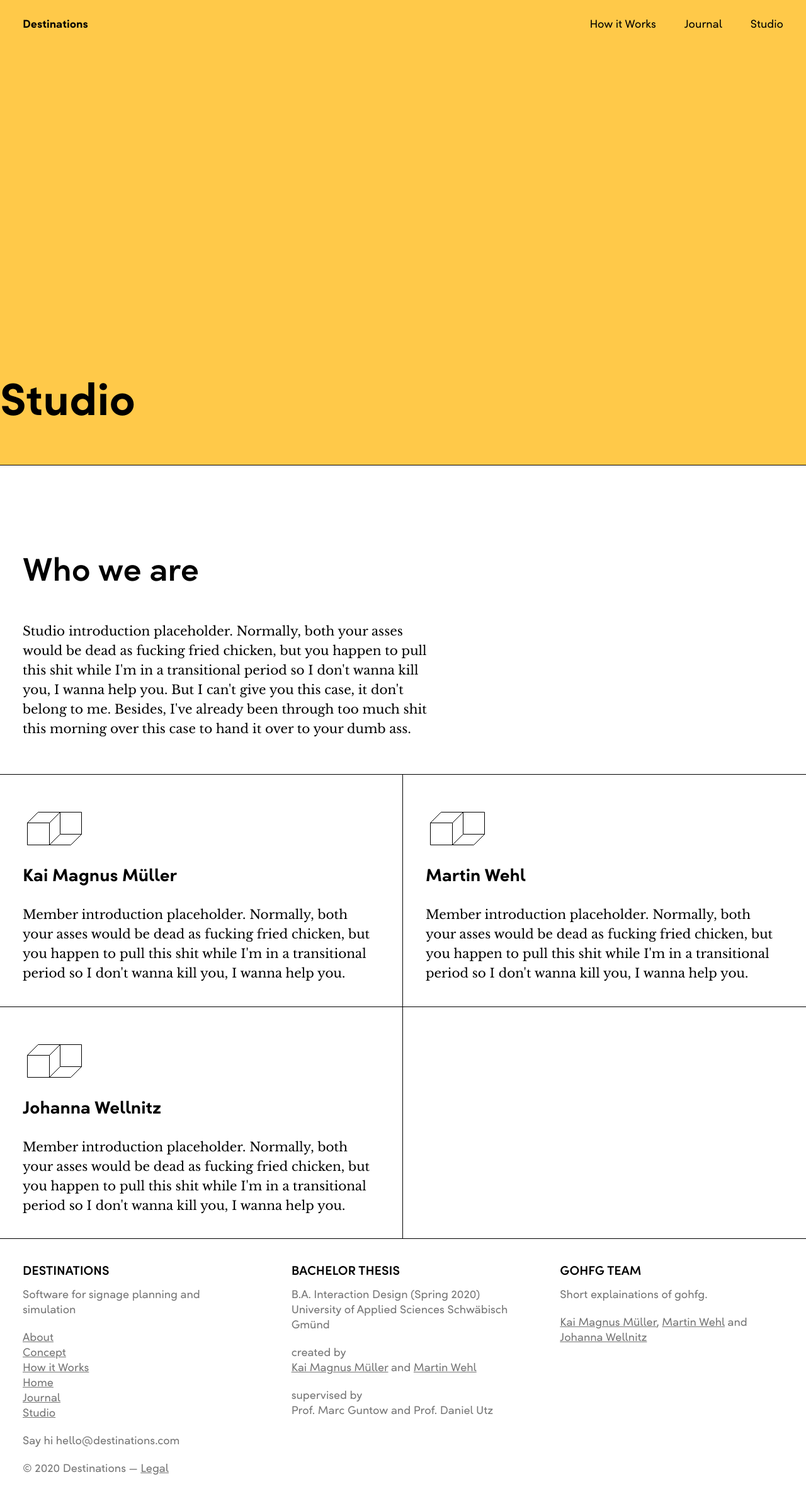
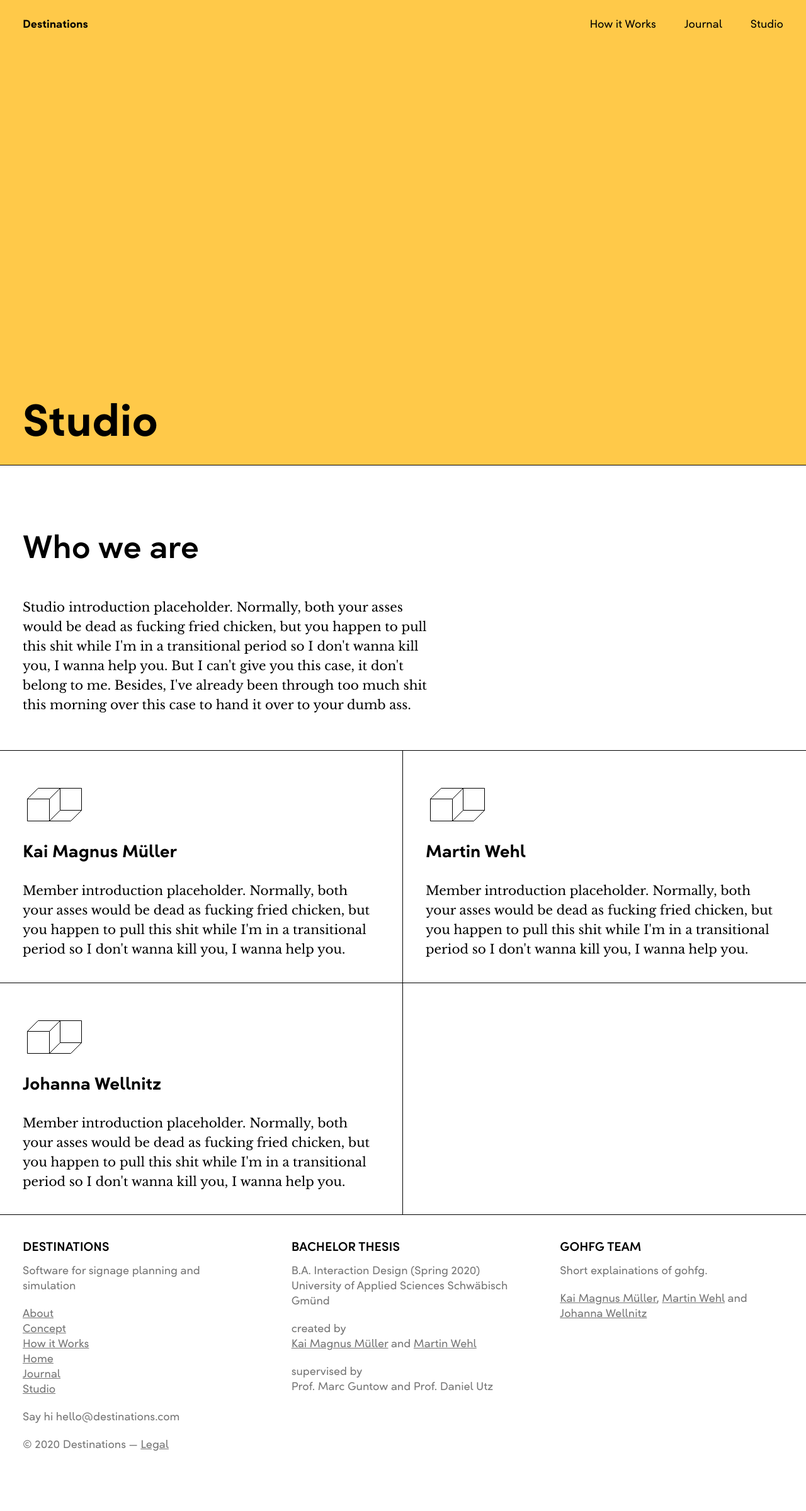
Before and after one commit to The-Destinations-Company/the-destinations-company.github.io, a Jekyll site: the page built from studio.html, in a window 1280 px wide. Shown: the whole page at 63% size. Built offline with Jekyll 4.4.1, drawn with Linux system fonts in a browser that asks for light colours; some web fonts are replaced; after the commit the page ends 2361 px from its top, so only the background shows below that.

Commit message:
heading optimizations

```diff
--- a/_layouts/default.html
+++ b/_layouts/default.html
@@ -32,9 +32,9 @@ layout: compress
     <meta name="msapplication-TileColor" content="2a4cc4">
     <meta name="theme-color" content="2a4cc4">
     <meta name='viewport' content='initial-scale=1, viewport-fit=cover'>
-    <link rel="preload" as="font" href="/assets/fonts/webFonts/SofiaProRegular/font.woff2">
-    <link rel="preload" as="font" href="/assets/fonts/webFonts/SofiaProSemiBold/font.woff2">
-    <link rel="preload" as="font" href="/assets/fonts/webFonts/SofiaProBold/font.woff2">
+<!--    <link rel="preload" as="font" href="/assets/fonts/webFonts/SofiaProRegular/font.woff2">-->
+<!--    <link rel="preload" as="font" href="/assets/fonts/webFonts/SofiaProSemiBold/font.woff2">-->
+<!--    <link rel="preload" as="font" href="/assets/fonts/webFonts/SofiaProBold/font.woff2">-->
     <link rel="stylesheet" href="/assets/fonts/destinations-fonts.css">
     <link rel="stylesheet" href="/assets/css/main.css?v=0.1.0">
 </head>
--- a/_scss/_base.scss
+++ b/_scss/_base.scss
@@ -19,7 +19,7 @@ $border: 1px $grey-100 solid;
   h1 {
     margin: 0 0 36px 36px;
     width: 66%;
-    line-height: 126.4%;
+    line-height: 100%;
   }
 
   .heading-h4 {
--- a/_scss/_concept.scss
+++ b/_scss/_concept.scss
@@ -7,12 +7,8 @@
     margin-block-end: 1.33em;
   }
 
-  .title-group h2 {
+  .title-group .section-heading {
     margin: 16px 0 50px 0;
-  }
-
-  p:not(:first-of-type) {
-    margin: 14px 0 0 0;
   }
 }
 
--- a/_scss/_message-popup.scss
+++ b/_scss/_message-popup.scss
@@ -187,8 +187,8 @@
     position: fixed;
     left: unset;
     top: unset;
-    bottom: -100%;
-    transform: translate(0, 0) scale(1);
+    bottom: 0;
+    transform: translate(0, 100%) scale(1);
 
     width: 100vw;
     max-width: 850px;
--- a/_scss/_typo.scss
+++ b/_scss/_typo.scss
@@ -139,7 +139,7 @@ h1 {
   @include heading-hero
 }
 
-h2 {
+h2,.heading-h2 {
   @include heading-h2
 }
 
--- a/concept.html
+++ b/concept.html
@@ -18,7 +18,7 @@ description: Destinations lets you plan and manage wayfinding systems. At any sc
     <div id="focus-1" class="">
         <div class="title-group">
             <p class="background-text heading-h4">Focus 01</p>
-            <h2 class="text-xlarge-sofia">How might we aid designers in analyzing project sites?</h2>
+            <h2 class="section-heading text-xlarge-sofia">How might we aid designers in analyzing project sites?</h2>
         </div>
         <p class="">Wayfinding designers plot a multitude of objects and information on floor plans
             - either printed or digital - when analyzing buildings. Among those are points of interests of visitors
@@ -63,7 +63,7 @@ description: Destinations lets you plan and manage wayfinding systems. At any sc
     <div id="focus-2 class=">
         <div class="title-group">
             <p class="background-text">Focus 02</p>
-            <h2 class="text-xlarge-sofia">How might we eliminate repetitive tasks and simplify management of signage
+            <h2 class="section-heading text-xlarge-sofia">How might we eliminate repetitive tasks and simplify management of signage
                 databases?</h2>
         </div>
         <p class="">Once routes and sign locations are determined, they are entered into a
@@ -120,7 +120,7 @@ description: Destinations lets you plan and manage wayfinding systems. At any sc
     <div id="focus-3">
         <div class="title-group">
             <p class="background-text">Focus 03</p>
-            <h2 class="text-xlarge-sofia">How can we use simulation to preview sign concepts before production?</h2>
+            <h2 class="section-heading text-xlarge-sofia">How can we use simulation to preview sign concepts before production?</h2>
         </div>
         <p class="">Signage designs go through a number of design iterations and evaluation. To
             assess concepts, they have to be prototyped as realistically as possible or placed into the future
--- a/features.html
+++ b/features.html
@@ -6,7 +6,7 @@ layout: default
 <header class="header-standard header">
     {% include navigation.html %}
 
-    <h2 class="">{{page.title}}</h2>
+    <h1 class="heading-h2">{{page.title}}</h1>
 </header>
 <section class="section-white statement-large">
     <div class="">
--- a/studio.html
+++ b/studio.html
@@ -6,16 +6,16 @@ layout: default
 <header class="header-standard header">
   {% include navigation.html %}
 
-  <h2 class="">{{ page.title }}</h2>
+  <h1 class="heading-h2">{{ page.title }}</h1>
 </header>
 
 
 <section class="section-white concept-intro">
   <div id="" class="">
     <div class="title-group">
-      <p class="text-xlarge-sofia">Who we are</p>
+      <h2 class="section-heading text-xlarge-sofia">Who we are</h2>
     </div>
-    <p class="">Studio introduction placeholder. Normally, both your asses would be dead as fucking fried chicken, but you happen to pull this shit while I'm in a transitional period so I don't wanna kill you, I wanna help you. But I can't give you this case, it don't belong to me. Besides, I've already been through too much shit this morning over this case to hand it over to your dumb ass.
+    <p class="section-p">Studio introduction placeholder. Normally, both your asses would be dead as fucking fried chicken, but you happen to pull this shit while I'm in a transitional period so I don't wanna kill you, I wanna help you. But I can't give you this case, it don't belong to me. Besides, I've already been through too much shit this morning over this case to hand it over to your dumb ass.
     </p>
   </div>
 </section>
```
